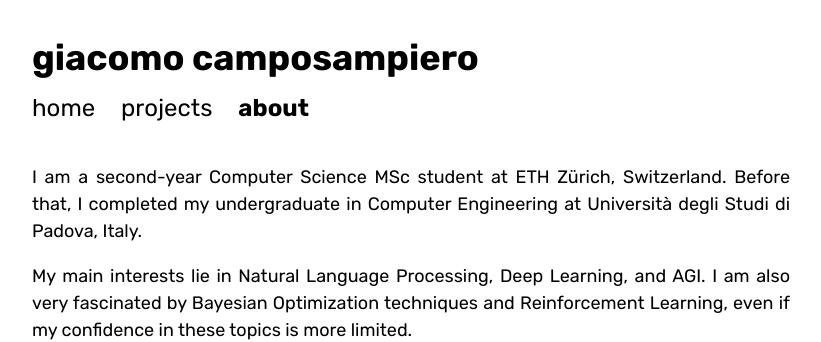
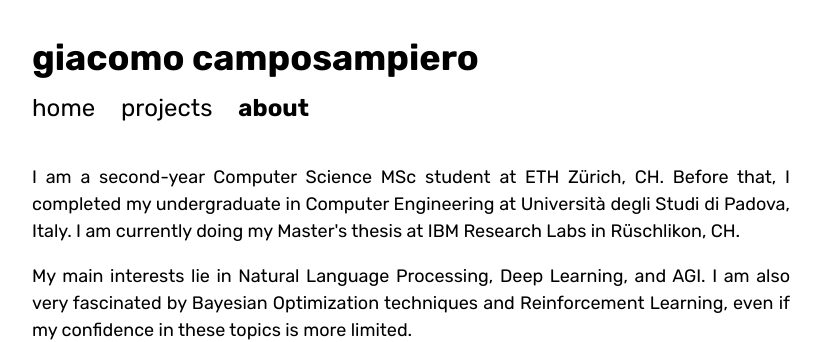
Before and after one commit to giacomocamposampiero/giacomocamposampiero.eu, a Gatsby site: page /about in a window 1280 px wide. Shown: the top 342 px of the page, without its empty margins (229-1050 px from the left). Built offline with nearby package versions, Linux system fonts and the light colour scheme; Gatsby itself is replaced by a stand-in of ours.

Commit message:
Update CV and projects

```diff
--- a/src/pages/about.js
+++ b/src/pages/about.js
@@ -8,8 +8,9 @@ const AboutPage = () => {
     <Layout pageTitle="/about">
 
       <p>
-        I am a second-year Computer Science MSc student at ETH Zürich, Switzerland.
+        I am a second-year Computer Science MSc student at ETH Zürich, CH.
         Before that, I completed my undergraduate in Computer Engineering at Università degli Studi di Padova, Italy.
+        I am currently doing my Master's thesis at IBM Research Labs in Rüschlikon, CH.
       </p>
       <p>
         My main interests lie in Natural Language Processing, Deep Learning, and AGI.
--- a/src/pages/projects.js
+++ b/src/pages/projects.js
@@ -7,6 +7,7 @@ const AboutPage = () => {
 
       <p class="subtit">Publications</p>
       <ul>
+        <li>Giacomo Camposampiero, Loïc Houmard, Benjamin Estermann, Joël Mathys, Roger Wattenhofer. 2023. <em>Abstract Visual Reasoning Enabled by Language.</em> In Proceedings of the IEEE/CVF Conference on Computer Vision and Pattern Recognition (CVPR) [<a href="https://openaccess.thecvf.com/content/CVPR2023W/NFVLR/html/Camposampiero_Abstract_Visual_Reasoning_Enabled_by_Language_CVPRW_2023_paper.html">pdf</a>]</li>
         <li>Giacomo Camposampiero, Quynh Anh Nguyen, and Francesco Di Stefano. 2022. <em>The curious case of Logistic Regression for Italian Dialect Identification.</em> In Proceedings of the Ninth Workshop on NLP for Similar Languages, Varieties and Dialects, International Committee on Computational Linguistics (ICCL) [<a href="https://aclanthology.org/2022.vardial-1.10.pdf">pdf</a>][<a href="https://github.com/giacomocamposampiero/italian-dialects-identification">github</a>]</li>
       </ul>
 
```
Also changed, not shown: README.md, 1 other file.
